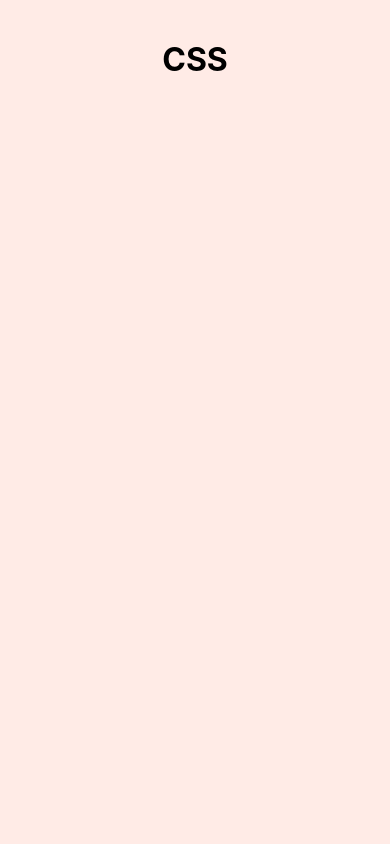
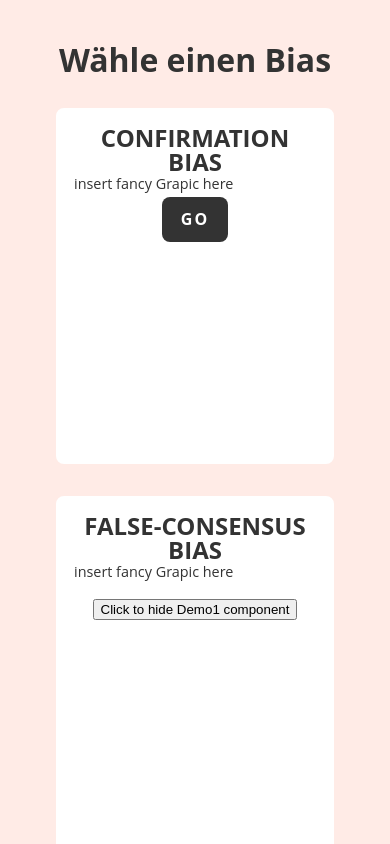
Before and after one commit to Meyisland/Bachelor-project, a React (Create React App) app in the folder my-app/: page / in a window 390 px wide. Shown: the part 1860-2704 px from the top of the page. Built offline with nearby package versions, Linux system fonts and the light colour scheme.

Commit message:
biases cards
change state not working

```diff
--- a/my-app/src/App.jsx
+++ b/my-app/src/App.jsx
@@ -2,11 +2,15 @@
 import React, { Component } from "react";
 import Input from "./Components/Input";
 import Menu from "./Components/Menu";
+import Cards from "./Components/Cards";
+import Demo1 from "./Components/Demo1";
 
 class App extends Component {
   constructor(props) {
     super(props);
-	this.state = {submitedFirstAnnahme:""}
+    this.state = {
+      submitedFirstAnnahme: "",
+    };
   }
 
   render() {
@@ -34,20 +38,20 @@
           <div>
             <Input
               submitFirstAnnahme={(annahme) =>
-                this.setState({submitedFirstAnnahme:annahme})
+                this.setState({ submitedFirstAnnahme: annahme })
               }
             />
           </div>
         </section>
         <section id="part_3" tabIndex="3">
-          <h2>CSS</h2>
-          <p>
-            <code></code>
-          </p>
-          <p></p>
+          <h2>Wähle einen Bias</h2>
+          <div>
+            <Cards />
+          </div>
         </section>
         <section id="part_4" tabIndex="4">
           <h2>Test</h2>
+          <div></div>
         </section>
         <section id="part_5" tabIndex="5">
           <h2>Test</h2>
--- /dev/null
+++ b/my-app/src/Components/Cards.css
@@ -0,0 +1,78 @@
+:root {
+  /* --cardw: 30em; */
+  --cardm: 1em;
+  --maincolor: #333;
+  --accentcolor: #5d735c;
+}
+
+body {
+  color: var(--maincolor);
+  background: #eee;
+  font-family: "Open Sans", sans-serif;
+  font-size: 16px;
+}
+
+.wrapper {
+  display: flex;
+  justify-content: center;
+}
+
+.card {
+  text-align: center;
+  min-width: 15em;
+  min-height: 20em;
+  margin: var(--cardm);
+  border: 2px solid #fff;
+  /* flex-basis: var(--cardw); */
+  padding: calc(var(--cardm)) calc(var(--cardm)) var(--cardm) var(--cardm);
+  /* oben,rechts,links, unten  */
+  border-radius: calc(var(--cardm) * 0.5);
+  background-color: rgb(255, 255, 255);
+  display: flex;
+  flex-direction: column;
+}
+
+.card h3 {
+  color: var(--maincolor);
+  font-size: 1.5em;
+  line-height: 1em;
+  margin: 0em;
+  text-transform: uppercase;
+}
+
+.card p {
+  font-size: 0.9em;
+  line-height: 1.4em;
+}
+
+.button {
+  background-color: var(--maincolor);
+  font-weight: 700;
+  letter-spacing: 2px;
+  border: none;
+  color: #fff;
+  padding: 0.7em 1.2em;
+  text-align: center;
+  text-decoration: none;
+  cursor: pointer;
+  border-radius: calc(var(--cardm) * 0.5);
+  text-transform: uppercase;
+  margin-top: auto;
+}
+
+.card button:hover {
+  background-color: var(--accentcolor);
+}
+
+@media (max-width: 786px) {
+  .wrapper {
+    flex-direction: column;
+  }
+  .card {
+    max-width: 100%;
+    padding: 1em;
+    background-image: none !important;
+    box-shadow: none;
+    display: inline-block;
+  }
+}
--- /dev/null
+++ b/my-app/src/Components/Cards.jsx
@@ -0,0 +1,67 @@
+import "./Cards.css";
+import React, { Component } from "react";
+import Demo1 from "./Demo1";
+
+import { render } from "@testing-library/react";
+import NameForm from "./Demo1";
+
+class Cards extends Component {
+  constructor(props) {
+    super(props);
+    this.state = {
+      name: "React",
+      showHideDemo1: false,
+    };
+    this.hideComponent = this.hideComponent.bind(this);
+  }
+
+  hideComponent(name) {
+    console.log(name);
+    switch (name) {
+      case "showHideDemo1":
+        this.setState({ showHideDemo1: !this.state.showHideDemo1 });
+      default:
+    }
+  }
+
+  render() {
+    const { showHideDemo1 } = this.state;
+
+    return (
+      <div class="wrapper">
+        <div class="card">
+          <h3>Confirmation bias</h3>
+          <p>insert fancy Grapic here</p>
+          {showHideDemo1 && <NameForm />}
+          <a
+            class="button"
+            // href="#part_4"
+            onClick={() => this.hideComponent("showHideDemo1")}
+          >
+            GO
+          </a>{" "}
+          {/* <button onclick="href = #part_2"> GO</button>{" "} */}
+        </div>
+
+        <div class="card">
+          <h3>False-consensus bias</h3>
+          <p>insert fancy Grapic here</p>
+
+          <button
+            href="#part_4"
+            onClick={() => this.hideComponent("showHideDemo1")}
+          >
+            Click to hide Demo1 component
+          </button>
+        </div>
+
+        <div class="card">
+          <h3>Anchoring bias</h3>
+          <p>insert fancy Grapic here</p>
+          <button>GO</button>
+        </div>
+      </div>
+    );
+  }
+}
+export default Cards;
--- /dev/null
+++ b/my-app/src/Components/Demo1.jsx
@@ -0,0 +1,74 @@
+// import React, { Component } from "react";
+
+// class Demo1 extends Component {
+//   constructor() {
+//     super();
+//     this.state = {
+//       name: "React",
+//     };
+//   }
+
+//   render() {
+//     return (
+//       <div>
+//         <p>This is Demo1 component</p>
+
+//         <button>
+//           <a
+//             class="button"
+//             href="#part_3"
+//             onClick={() => this.hideComponent("showHideDemo1")}
+//           >
+//             finish
+//           </a>{" "}
+//         </button>
+//       </div>
+//     );
+//   }
+// }
+
+import React from "react";
+
+class NameForm extends React.Component {
+  constructor(props) {
+    super(props);
+    this.state = { value: "" };
+
+    this.handleChange = this.handleChange.bind(this);
+    this.handleSubmit = this.handleSubmit.bind(this);
+  }
+
+  handleChange(event) {
+    this.setState({ value: event.target.value });
+  }
+
+  handleSubmit(event) {
+    alert("Das Ergebnis wurde abgeschickt: " + this.state.value);
+    event.preventDefault();
+  }
+
+  render() {
+    return (
+      <div>
+        <p>Setze diese Zahlenreienfolge fort: 2,4,6...</p>
+
+        <form onSubmit={this.handleSubmit}>
+          <label>
+            Result
+            <input
+              type="number"
+              pattern="{0,61,99}"
+              required
+              min="1"
+              value={this.state.value}
+              onChange={this.handleChange}
+            />
+          </label>
+          <input type="submit" value="Absenden" />
+        </form>
+      </div>
+    );
+  }
+}
+
+export default NameForm;
```
Also changed, not shown: my-app/src/Form.jsx (+10 -11 lines).
